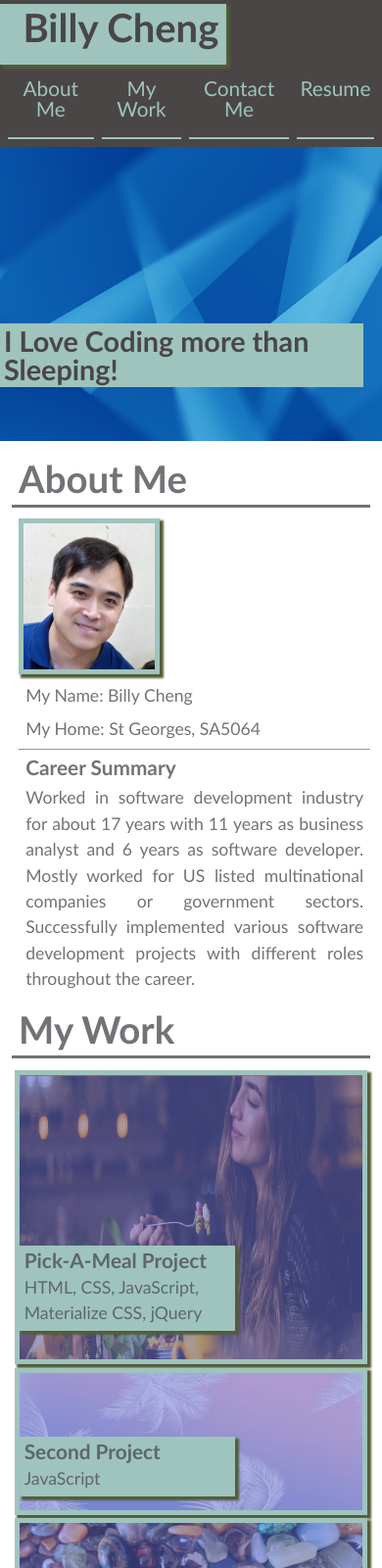
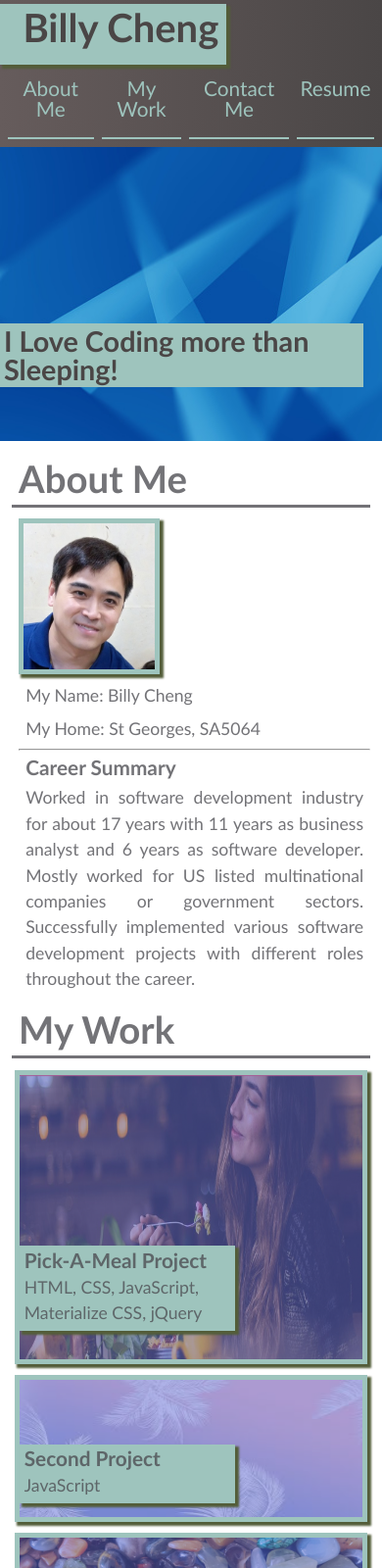
Before and after one commit to chengpitchi/billy-portfolio-page, a plain HTML site: page index.html in a window 390 px wide. Shown: the top 1600 px of the page at 98% size. Drawn offline with Linux system fonts and the light colour scheme.

Commit message:
improve css styles

```diff
--- a/assets/css/styles.css
+++ b/assets/css/styles.css
@@ -15,6 +15,7 @@ body{
 header{
     display: flex;
     background-color: var(--main-color-2);
+    background-image: linear-gradient(to left, var(--main-color-2), rgb(102, 92, 92));
     height: 90px;
     flex-wrap: wrap;
 }
@@ -257,6 +258,7 @@ nav a:hover {
 
     .work-box {
         width: 98%;
+        margin-top: 3%;
     }
 
     .detail-column nav {
```
